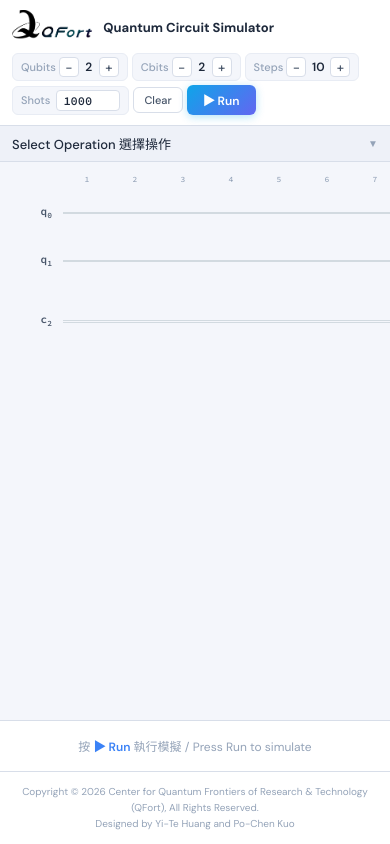
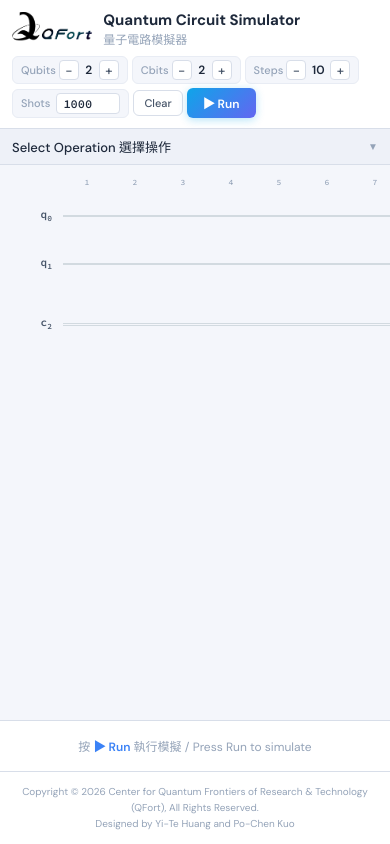
Before and after one commit to NCKU-QFort/QCsimulator, a React (Vite) app: page / in a window 390 px wide. Built offline with nearby package versions, Linux system fonts and the light colour scheme.

Commit message:
minor change

```diff
--- a/src/components/Header.jsx
+++ b/src/components/Header.jsx
@@ -176,7 +176,7 @@ export function Header({ nq, nc, ns, shotsInput, setShotsInput, isShotsValid, ad
         <div style={{ minWidth: 0 }}>
           <div
             style={{
-              fontSize: isMobile ? 13 : 15,
+              fontSize: 15,
               fontWeight: 700,
               color: theme.text,
               whiteSpace: "nowrap",
@@ -186,11 +186,9 @@ export function Header({ nq, nc, ns, shotsInput, setShotsInput, isShotsValid, ad
           >
             Quantum Circuit Simulator
           </div>
-          {!isMobile && (
-            <div style={{ fontSize: 11, color: theme.textLight }}>
-              {"量子電路模擬器"}
-            </div>
-          )}
+          <div style={{ fontSize: 12, color: theme.textLight }}>
+            {"量子電路模擬器"}
+          </div>
         </div>
       </div>
 
```
